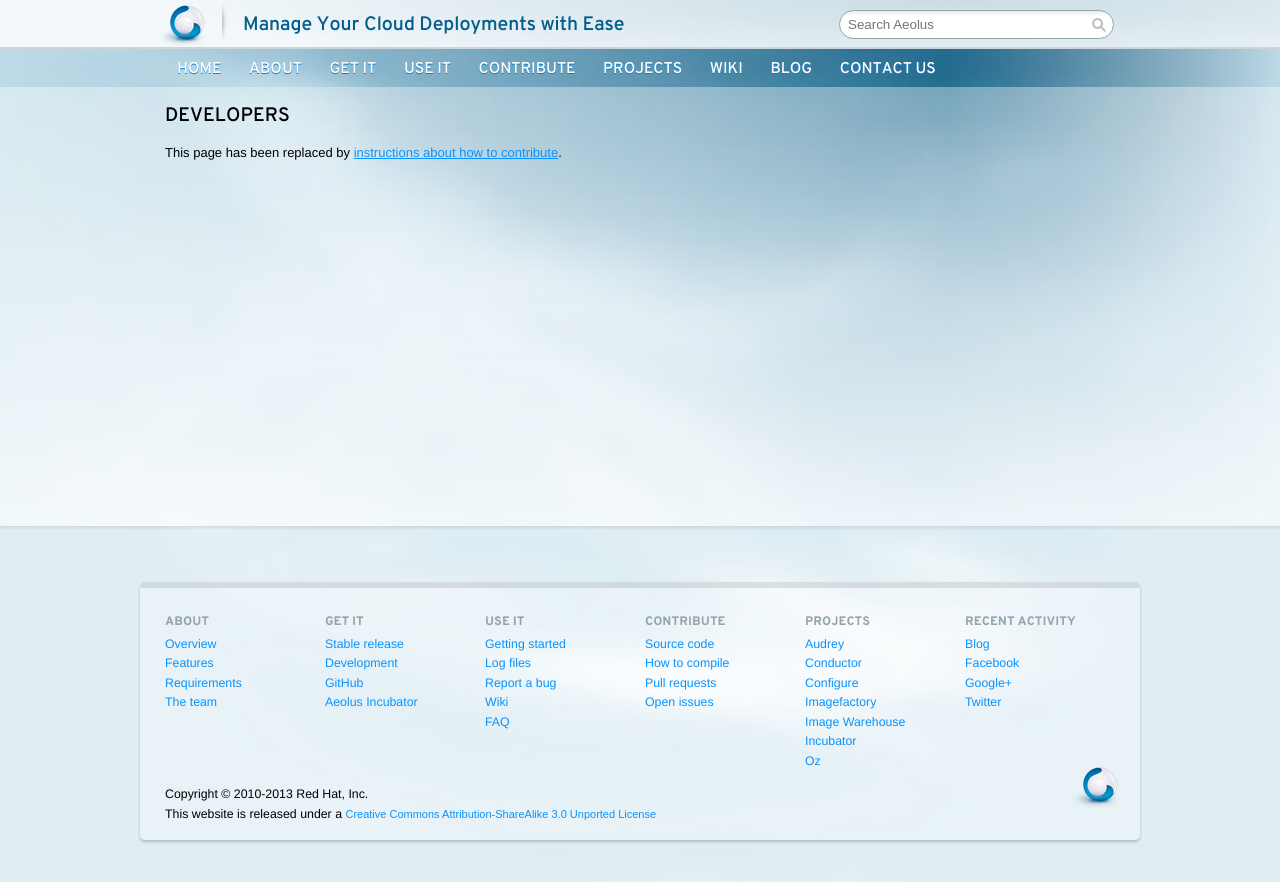
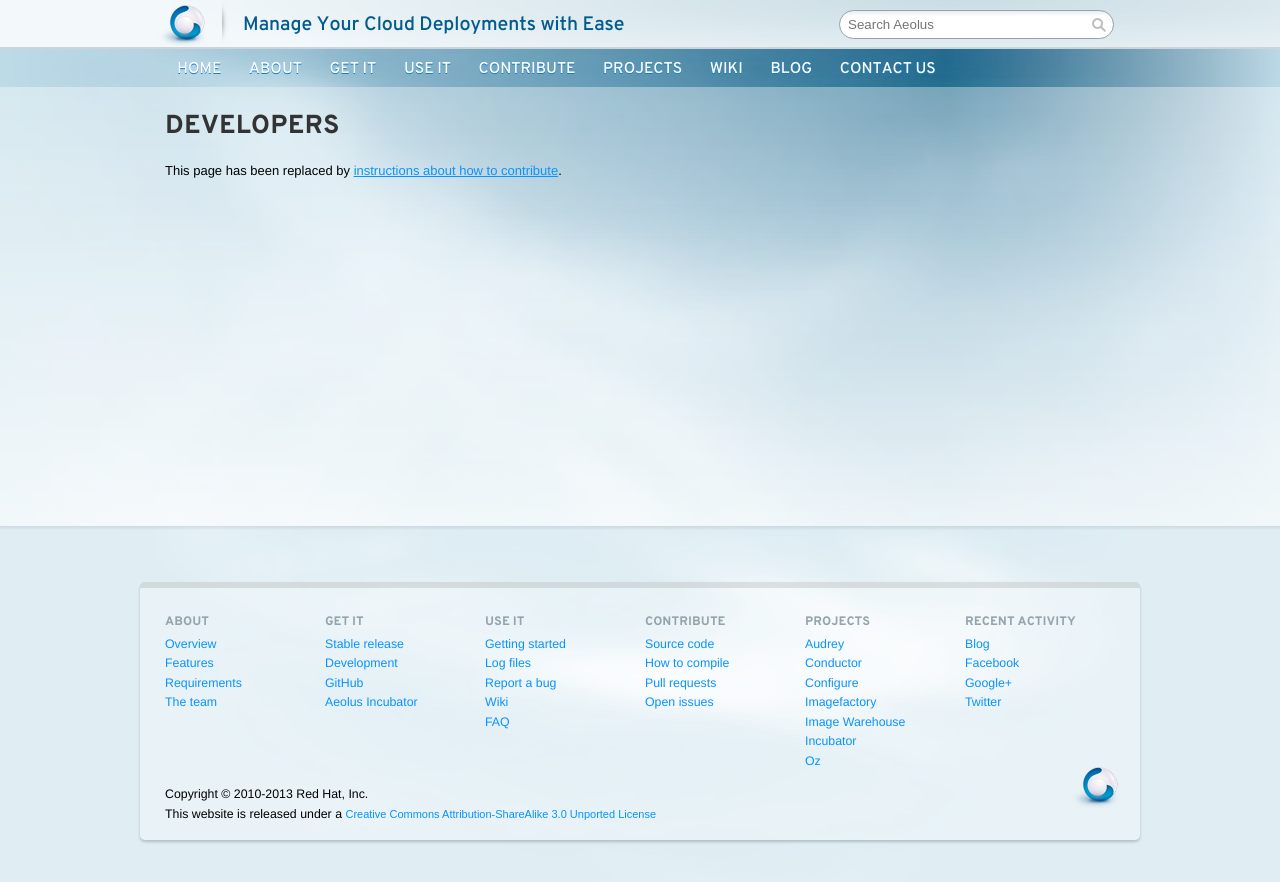
Before and after one commit to aeolusproject/aeolusproject.github.com, a Jekyll site: the page built from developers.html, in a window 1280 px wide. Shown: the top 882 px of the page. Built offline with Jekyll 4.4.1, drawn with Linux system fonts in a browser that asks for light colours; nearby versions of some CDN libraries; comment, search, counter and statistics services are not loaded.

Commit message:
Makes H1 headers big 'n chunky.
This is really just my personal style opinion... But the existing
H1 styling didn't look all that more imposing than H2 tags, except
for the capitalization. This feels more weighty for top-level use.

```diff
--- a/css/site-wide.css
+++ b/css/site-wide.css
@@ -15,8 +15,9 @@
 
 h1 {
   text-transform: uppercase;
-  font-weight: normal;
-  font-size: 150%; }
+  font-weight: 700;
+  font-size: 200%;
+  color: #333333; }
 
 h2 {
   color: #107fc9;
--- a/css/site-wide.sass
+++ b/css/site-wide.sass
@@ -28,8 +28,9 @@
   font-family: $headlinefont
 h1
   text-transform: uppercase
-  font-weight: normal
-  font-size: 150%
+  font-weight: 700
+  font-size: 200%
+  color: #333
 h2
   color: $aeheadlines
   font-weight: normal
```
